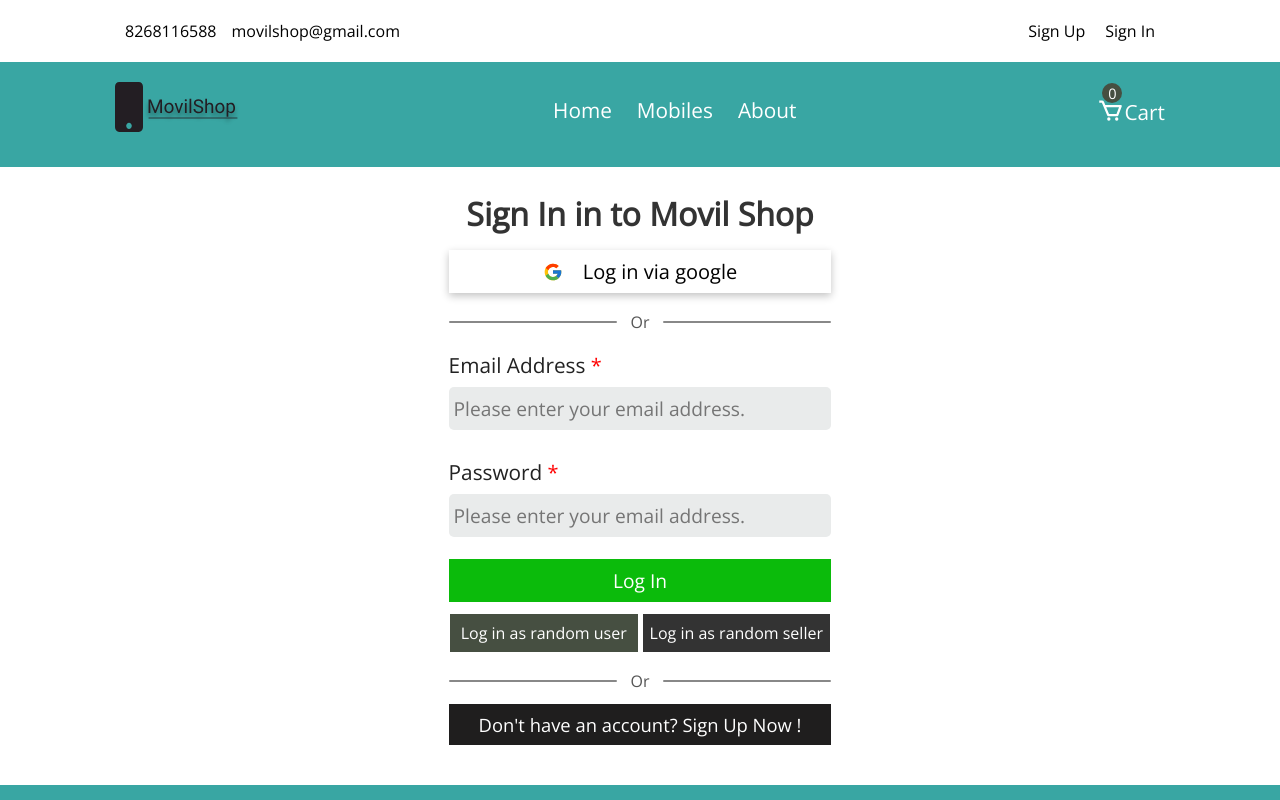
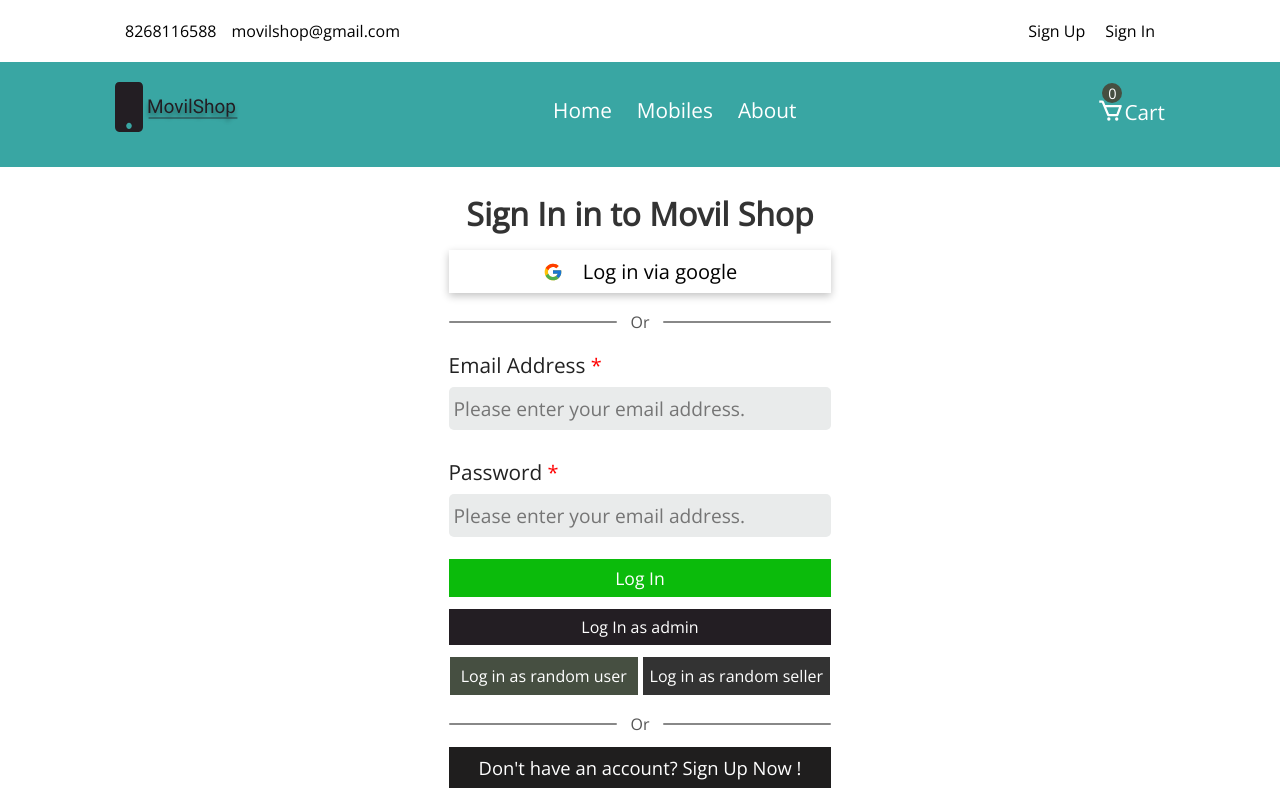
Before and after one commit to ddepu11/movil_shop_cient_side_react, a React (Create React App) app: page /sign-in in a window 1280 px wide. Shown: the top 800 px of the page. Built offline with nearby package versions, Linux system fonts and the light colour scheme; no server answers.

Commit message:
chore: add login as admin btn

```diff
--- a/src/screens/signin/SignInScreen.jsx
+++ b/src/screens/signin/SignInScreen.jsx
@@ -19,6 +19,7 @@ const SignInScreen = () => {
     googleAuthLoading,
     loginAsRanomUser,
     loginAsRandomSeller,
+    loginAsAdmin,
   } = SignInScreenLogic();
 
   return (
@@ -88,12 +89,12 @@ const SignInScreen = () => {
               />
 
               <Button
-                pt="8px"
-                pb="8px"
+                pt="7px"
+                pb="7px"
                 pl="0px"
                 pr="0px"
                 mt="12px"
-                fs="1.2em"
+                fs="1.1em"
                 width="100%"
                 bgColor="var(--success-color)"
                 bSh=""
@@ -101,6 +102,22 @@ const SignInScreen = () => {
                 handleClick={handleSubmit}
               >
                 Log In
+              </Button>
+
+              <Button
+                pt="7px"
+                pb="7px"
+                pl="0px"
+                pr="0px"
+                mt="12px"
+                fs="1em"
+                width="100%"
+                bgColor="var(--secondary-color)"
+                bSh=""
+                tr=""
+                handleClick={loginAsAdmin}
+              >
+                Log In as admin
               </Button>
 
               <div className="random_user_admin_login_btns flex">
--- a/src/screens/signin/logic/SignInScreenLogic.jsx
+++ b/src/screens/signin/logic/SignInScreenLogic.jsx
@@ -88,10 +88,12 @@ const SignInScreenLogic = () => {
 
   const loginAsRanomUser = () => {
     const users = [
-      { email: 'ayush11@gmail.com', password: '111111' },
       { email: 'abhinav11@gmail.com', password: '111111' },
+      { email: 'ujjwal11@gmail.com', password: '111111' },
+      { email: 'anshuman22@gmail.com', password: '222222' },
+      { email: 'pragatDhillon21@gmail.com', password: '212121' },
+      { email: 'rohan_virdi32@gmail.com', password: '323232' },
     ];
-
     const randomUser = users[Math.floor(Math.random() * users.length)];
 
     dispatch(customUserSignIn(randomUser.email, randomUser.password));
@@ -108,7 +110,12 @@ const SignInScreenLogic = () => {
 
     dispatch(customUserSignIn(randomUser.email, randomUser.password));
 
-    dispatch(customUserSignIn('', ''));
+    setUserCredentials({ password: '', email: '' });
+  };
+
+  const loginAsAdmin = () => {
+    dispatch(customUserSignIn('ayush11@gmail.com', '111111'));
+
     setUserCredentials({ password: '', email: '' });
   };
 
@@ -122,6 +129,7 @@ const SignInScreenLogic = () => {
     handleLoginViaGoogle,
     googleAuthLoading,
     loginAsRanomUser,
+    loginAsAdmin,
     loginAsRandomSeller,
   };
 };
```
